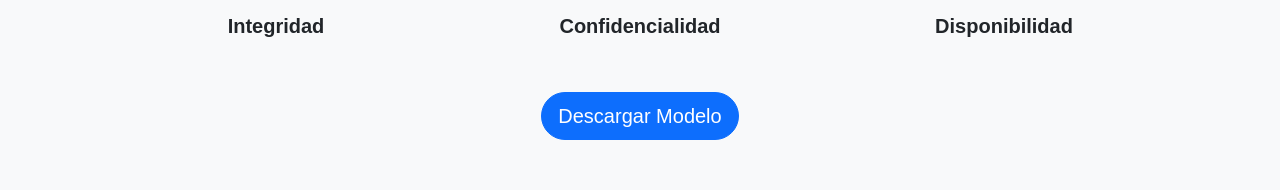
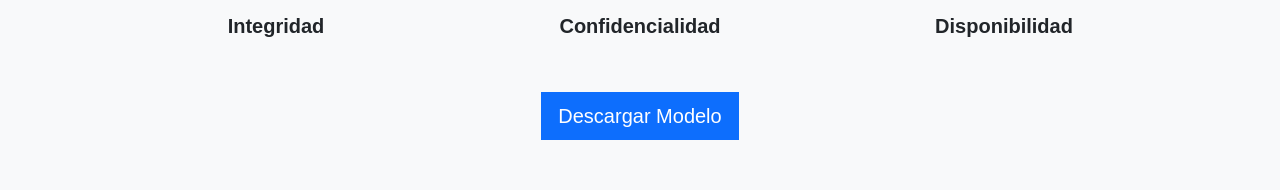
Before and after one commit to hernanr9317/sampleFrontendNextJs, a Next.js app: page / in a window 1280 px wide. Shown: the part 1448-1638 px from the top of the page. Built offline with nearby package versions, Linux system fonts and the light colour scheme; no server answers.

Commit message:
add style button modelo

```diff
--- a/components/ModeloSeguridad/index.jsx
+++ b/components/ModeloSeguridad/index.jsx
@@ -24,7 +24,7 @@ export const ModeloSeguridad = () => {
   };
 
   return (
-    <div id="modelo" className="container-fluid">
+    <div id="modelo" className="container-fluid modeloContainer">
       <Container>
         <h1 className="text-center">
           Modelo de Políticas de Seguridad de la Información
@@ -37,7 +37,7 @@ export const ModeloSeguridad = () => {
         </Row>
         <div className="col text-center mt-3 mb-5">
           <button
-            className="btn btn-primary btn-lg rounded-pill"
+            className="btn btn-primary btn-lg"
             onClick={() =>
               getModelo(
                 '../assets/images/ModeloSeguridad.pdf',
--- /dev/null
+++ b/components/ModeloSeguridad/styles.scss
@@ -0,0 +1,6 @@
+.modeloContainer {
+
+    .btn {
+        border-radius: 0px;
+    }
+}
--- a/styles/globals.scss
+++ b/styles/globals.scss
@@ -6,6 +6,7 @@
 @import '/components/Multimedia/styles.scss';
 @import '/components/Contacto/styles.scss';
 @import '/components/Info/styles.scss';
+@import '/components/ModeloSeguridad/styles.scss';
 @import '/components/MainNavbar/styles.scss';
 @import '/components/Admin/styles.scss';
 @import '/components/Admin/CategoryTable/styles.scss';
```
